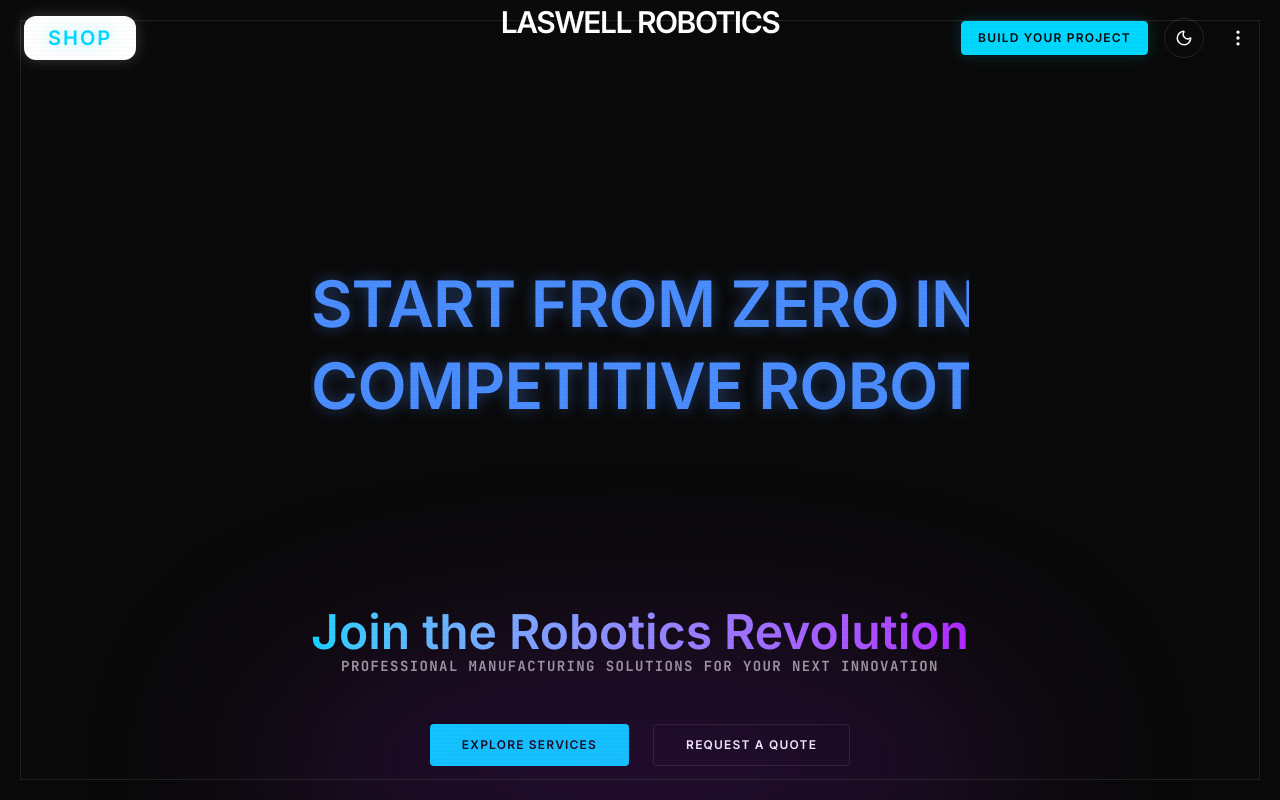
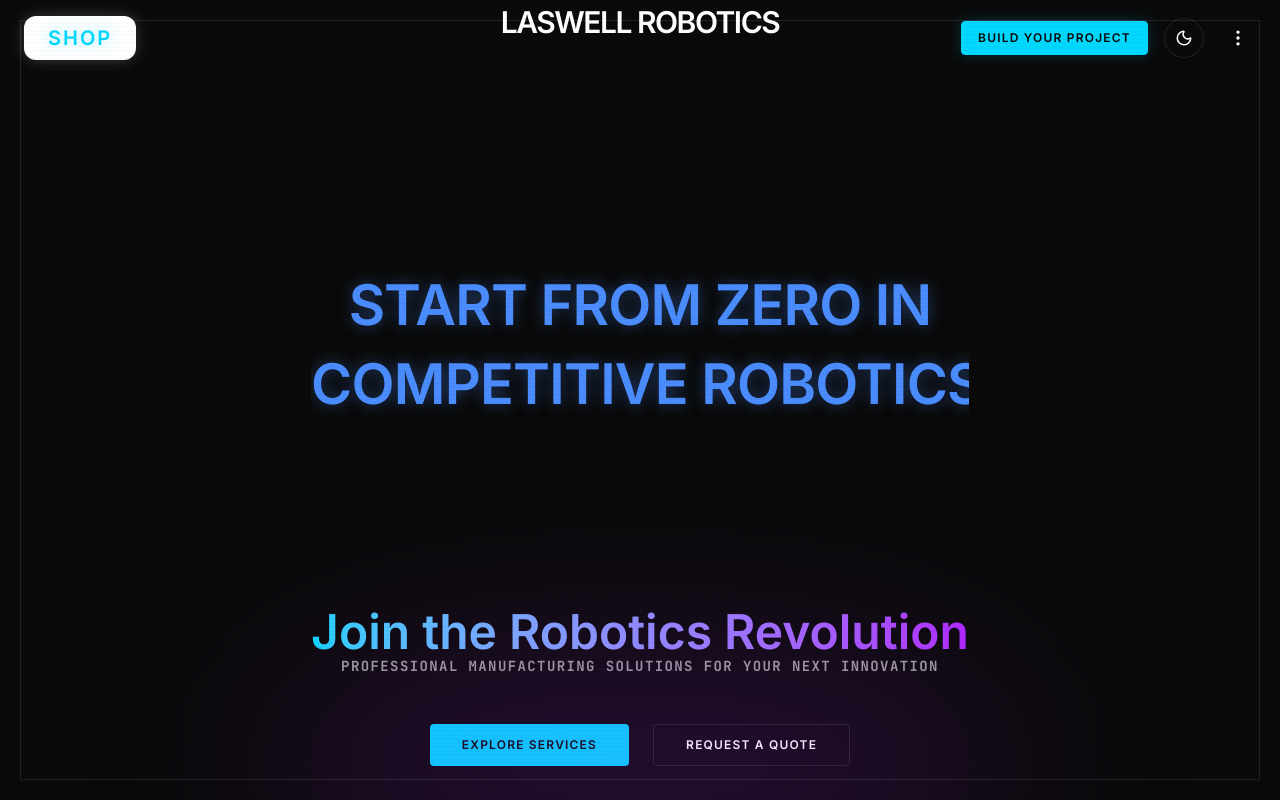
Before and after one commit to Meetva247/laswell-web, a React (Vite) app: page / in a window 1280 px wide. Shown: the top 800 px of the page. Built offline with nearby package versions, Linux system fonts and the light colour scheme.

Commit message:
style: exactly bound hero text scaling to avoid horizontal collision and clipping with max container width

```diff
--- a/src/components/Sections/Hero.jsx
+++ b/src/components/Sections/Hero.jsx
@@ -37,10 +37,10 @@ const Hero = () => {
                                         transition={{ duration: 0.6, ease: "easeInOut" }}
                                         className="absolute inset-0 flex flex-col items-center justify-center text-center font-black tracking-tighter uppercase leading-[1.1] w-full max-w-7xl mx-auto gap-3"
                                     >
-                                        <span className="text-color-flex whitespace-nowrap text-[4.5vw] sm:text-3xl md:text-4xl lg:text-5xl xl:text-[4rem] 2xl:text-[4.5rem] leading-[1.1] w-full">
+                                        <span className="text-color-flex whitespace-nowrap text-[5vw] sm:text-3xl md:text-4xl lg:text-[48px] xl:text-[56px] 2xl:text-[60px] leading-[1.2] w-full">
                                             Start from zero in
                                         </span>
-                                        <span className="text-color-flex whitespace-nowrap text-[4.5vw] sm:text-3xl md:text-4xl lg:text-5xl xl:text-[4rem] 2xl:text-[4.5rem] leading-[1.1] w-full">
+                                        <span className="text-color-flex whitespace-nowrap text-[5vw] sm:text-3xl md:text-4xl lg:text-[48px] xl:text-[56px] 2xl:text-[60px] leading-[1.2] w-full">
                                             competitive robotics.
                                         </span>
                                     </motion.h1>
@@ -54,10 +54,10 @@ const Hero = () => {
                                         transition={{ duration: 0.6, ease: "easeInOut" }}
                                         className="absolute inset-0 flex flex-col items-center justify-center text-center font-black tracking-tighter uppercase leading-[1.1] w-full max-w-7xl mx-auto gap-3"
                                     >
-                                        <span className="text-color-flex whitespace-nowrap text-[4.5vw] sm:text-3xl md:text-4xl lg:text-5xl xl:text-[4rem] 2xl:text-[4.5rem] leading-[1.1] w-full">
+                                        <span className="text-color-flex whitespace-nowrap text-[5vw] sm:text-3xl md:text-4xl lg:text-[48px] xl:text-[56px] 2xl:text-[60px] leading-[1.2] w-full">
                                             Build your way to national and
                                         </span>
-                                        <span className="text-color-flex whitespace-nowrap text-[4.5vw] sm:text-3xl md:text-4xl lg:text-5xl xl:text-[4rem] 2xl:text-[4.5rem] leading-[1.1] w-full">
+                                        <span className="text-color-flex whitespace-nowrap text-[5vw] sm:text-3xl md:text-4xl lg:text-[48px] xl:text-[56px] 2xl:text-[60px] leading-[1.2] w-full">
                                             international competitions.
                                         </span>
                                     </motion.h1>
```
